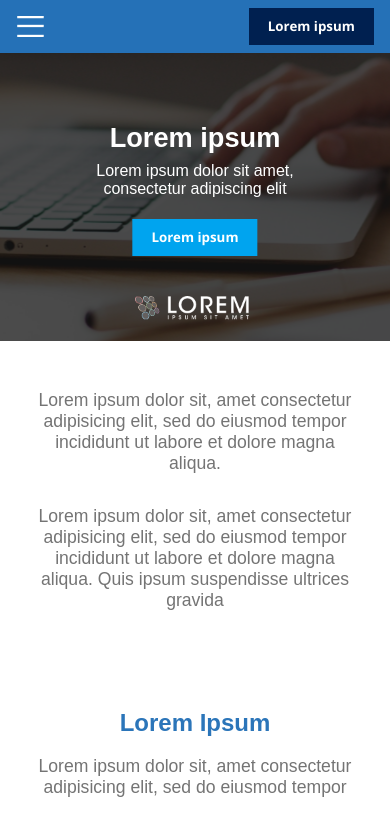
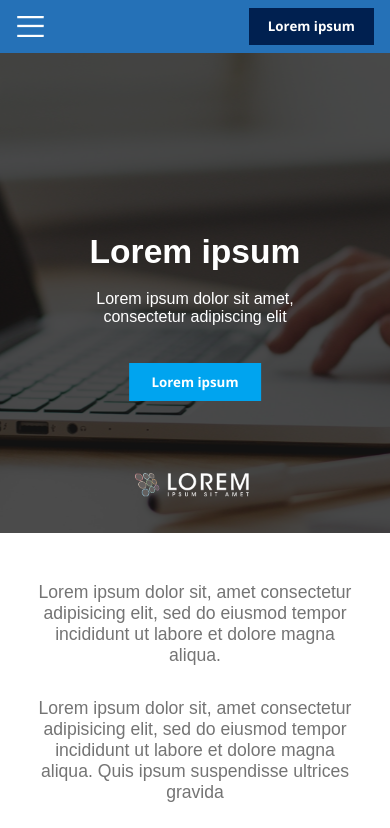
Before and after one commit to RenanPaixao/desafio-raccoon, a plain HTML site: page index.html in a window 390 px wide. Shown: the top 828 px of the page. Drawn offline with Linux system fonts and the light colour scheme.

Commit message:
refactor(banner-top): aumentando altura no mobile

```diff
--- a/src/assets/styles/bannerTop.css
+++ b/src/assets/styles/bannerTop.css
@@ -1,14 +1,14 @@
 .banner-top {
-  height: 18rem;
+  height: 30rem;
 
   background-image: url('../images/banners/top-banner.png');
-  background-position: 45% 60%;
+  background-position: 39% 40%;
 }
 .banner-top__blur {
   height: 100%;
   width: 100%;
 
-  padding-top: 4rem;
+  padding-top: 10rem;
   display: flex;
   flex-direction: column;
   justify-content: center;
@@ -21,7 +21,7 @@
   align-items: center;
 }
 .banner-top__title {
-  font-size: 1.7rem;
+  font-size: 2.1rem;
   width: min-content;
 
   margin: 0 auto;
@@ -32,19 +32,19 @@
 .banner-top__subtitle {
   width: 25ch;
 
-  margin: 0.5rem 0 0.3rem;
+  margin: 1.2rem 0 0.3rem;
 
   text-align: center;
   overflow: hidden;
   color: var(--white);
 }
 .banner-top__button {
-  height: 2.3rem;
+  height: 2.4rem;
   width: min-content;
   font-weight: 600;
 
-  padding: 0rem 1.2rem;
-  margin: 1rem 0 0;
+  padding: 0 1.4rem;
+  margin: 2rem 0;
   position: relative;
   left: 50%;
   transform: translate(-50%);
```
